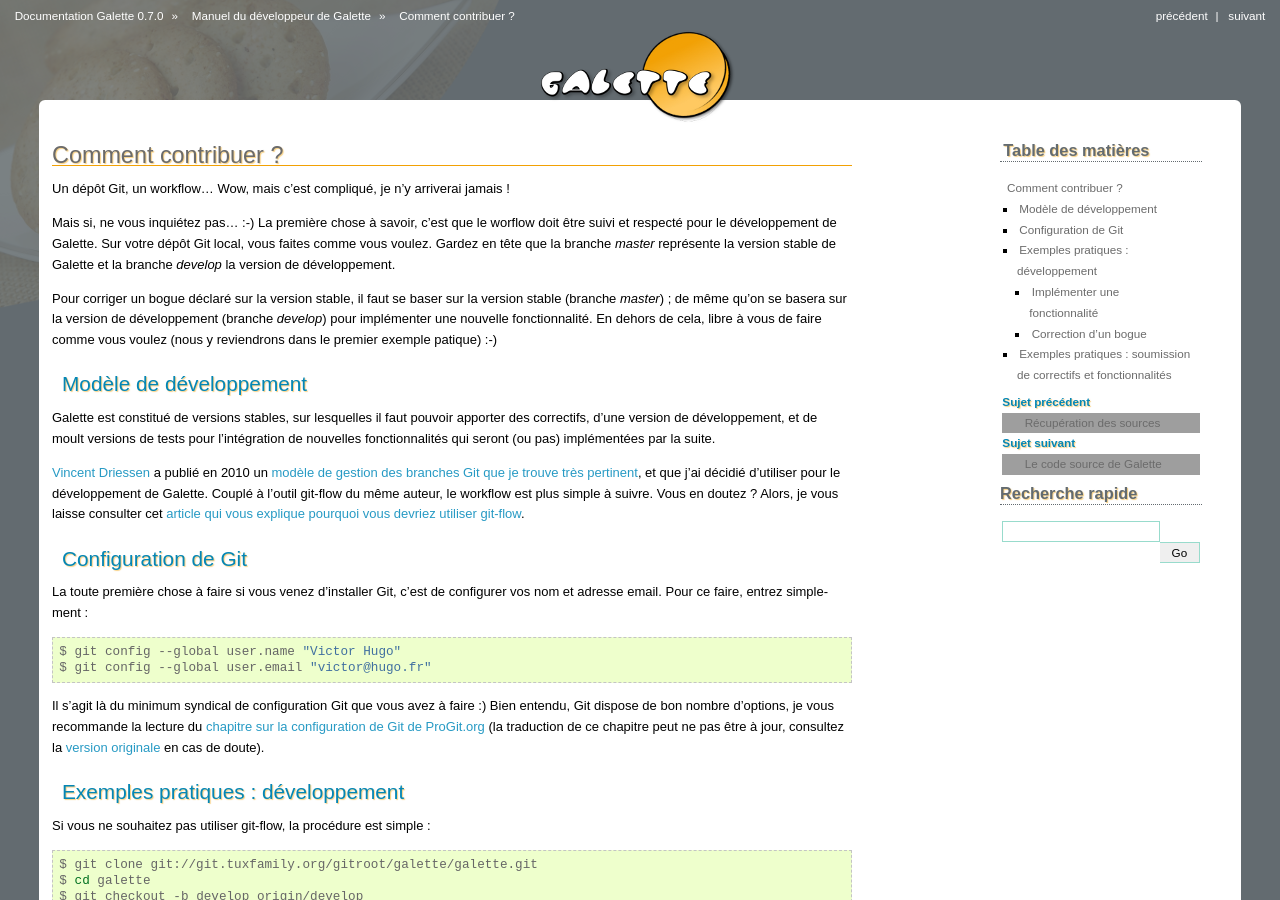
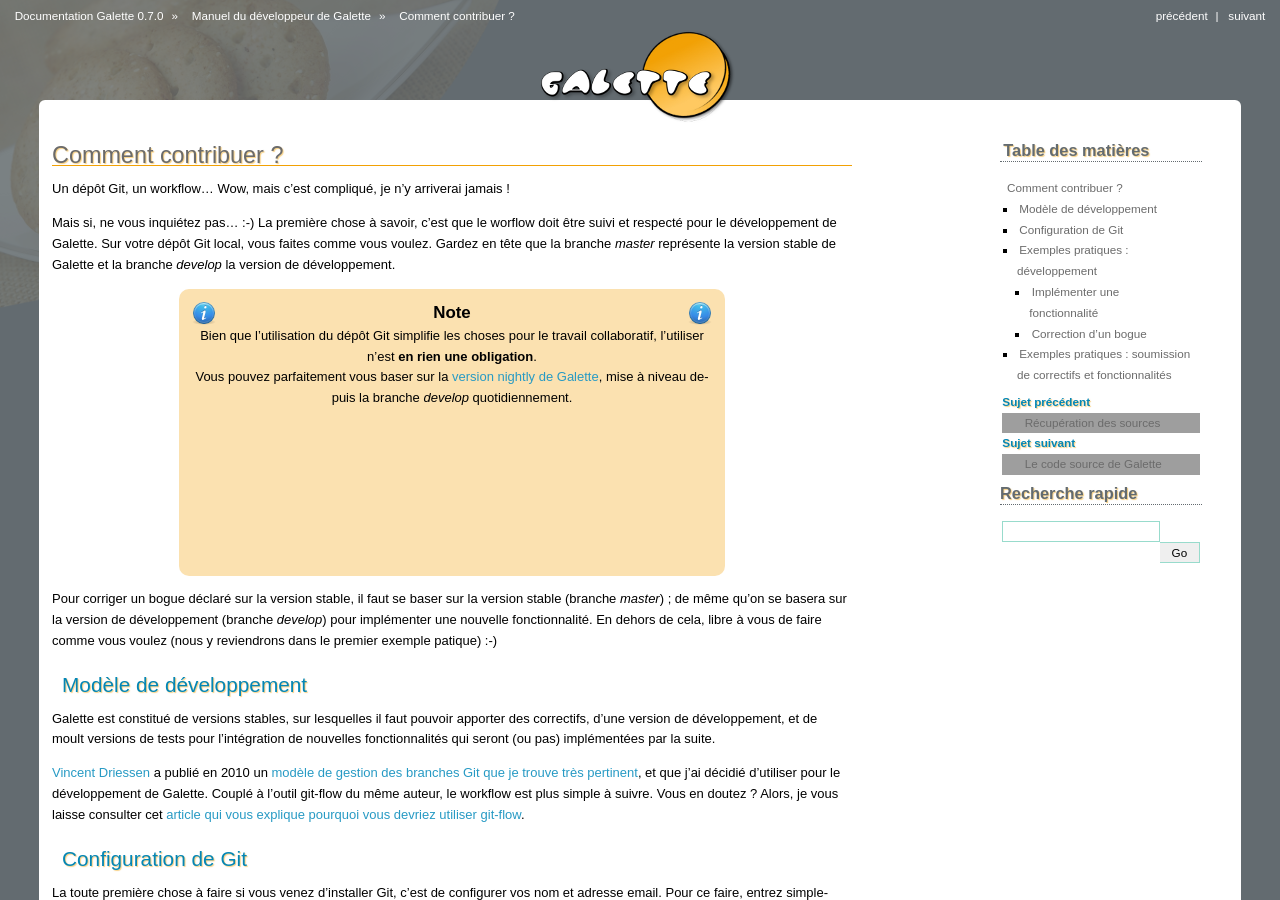
Before and after one commit to galette/galettedoc, a Sphinx documentation site: the page built from source/development/contributor.rst, in a window 1280 px wide and 900 px high, cut to the strip 0-900 px from the top of the window. Built offline with Sphinx 7.4.7, drawn with Linux system fonts in a browser that asks for light colours; grey boxes are pictures that could not be loaded.

Commit message:
Caractère non obligatoire de Git pour contribuer

```diff
--- a/source/development/contributor.rst
+++ b/source/development/contributor.rst
@@ -5,6 +5,12 @@
 Un dépôt Git, un workflow... Wow, mais c'est compliqué, je n'y arriverai jamais !
 
 Mais si, ne vous inquiétez pas... :-) La première chose à savoir, c'est que le worflow doit être suivi et respecté pour le développement de Galette. Sur votre dépôt Git local, vous faites comme vous voulez. Gardez en tête que la branche `master` représente la version stable de Galette et la branche `develop` la version de développement.
+
+.. note::
+
+   Bien que l'utilisation du dépôt Git simplifie les choses pour le travail collaboratif, l'utiliser n'est **en rien une obligation**.
+
+   Vous pouvez parfaitement vous baser sur la `version nightly de Galette <http://downloads.tuxfamily.org/galette/galette-0.7-dev.tar.bz2>`_, mise à niveau depuis la branche `develop` quotidiennement.
 
 Pour corriger un bogue déclaré sur la version stable, il faut se baser sur la version stable (branche `master`) ; de même qu'on se basera sur la version de développement (branche `develop`) pour implémenter une nouvelle fonctionnalité. En dehors de cela, libre à vous de faire comme vous voulez (nous y reviendrons dans le premier exemple patique) :-)
 
```
